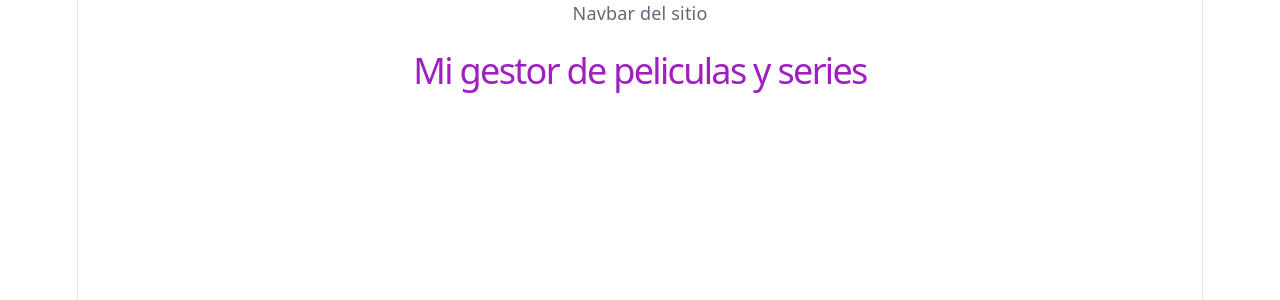
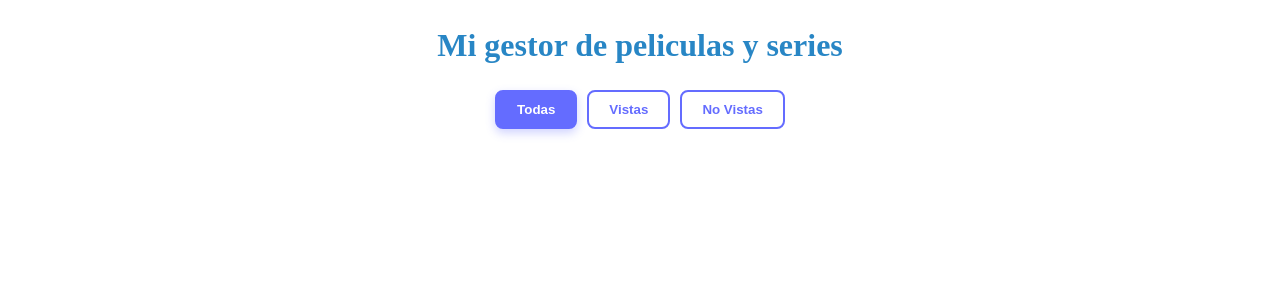
Before and after one commit to Mateol20/PWA2026, a React (Vite) app in the folder TP1/: page / in a window 1280 px wide. Shown: the top 300 px of the page. Built offline with nearby package versions, Linux system fonts and the light colour scheme.

Commit message:
botones del header

```diff
--- a/TP1/src/App.jsx
+++ b/TP1/src/App.jsx
@@ -6,7 +6,7 @@ import Home from "./pages/Home/Home.jsx";
 function App() {
   return (
     <div className="App">
-      <nav>Navbar del sitio</nav>
+      <nav></nav>
 
       <Home />
     </div>
--- /dev/null
+++ b/TP1/src/Components/Filtro/Filtro.css
@@ -0,0 +1,27 @@
+.grupo-botones {
+  display: flex;
+  gap: 10px;
+  justify-content: center;
+  margin-bottom: 20px;
+}
+
+.btn-filtro {
+  padding: 10px 20px;
+  border: 2px solid #646cff;
+  background-color: transparent;
+  color: #646cff;
+  border-radius: 8px;
+  cursor: pointer;
+  font-weight: bold;
+  transition: all 0.3s ease;
+}
+
+.btn-filtro:hover {
+  background-color: #f0f0ff;
+}
+
+.btn-filtro.activo {
+  background-color: #646cff;
+  color: white;
+  box-shadow: 0 4px 10px rgba(100, 108, 255, 0.3);
+}
--- /dev/null
+++ b/TP1/src/Components/Filtro/Filtro.jsx
@@ -0,0 +1,37 @@
+// src/components/Filtros.jsx
+import "./Filtro.css";
+
+const Filtro = ({ filtroActual, setFiltroActual }) => {
+  return (
+    <div className="grupo-botones">
+      <button
+        className={
+          filtroActual === "todas" ? "btn-filtro activo" : "btn-filtro"
+        }
+        onClick={() => setFiltroActual("todas")}
+      >
+        Todas
+      </button>
+
+      <button
+        className={
+          filtroActual === "vistas" ? "btn-filtro activo" : "btn-filtro"
+        }
+        onClick={() => setFiltroActual("vistas")}
+      >
+        Vistas
+      </button>
+
+      <button
+        className={
+          filtroActual === "pendientes" ? "btn-filtro activo" : "btn-filtro"
+        }
+        onClick={() => setFiltroActual("pendientes")}
+      >
+        No Vistas
+      </button>
+    </div>
+  );
+};
+
+export default Filtro;
--- a/TP1/src/Components/Titulo/Titulo.css
+++ b/TP1/src/Components/Titulo/Titulo.css
@@ -1,5 +1,5 @@
 .titulo-principal {
-  color: #a01fc0;
+  color: #2886c5;
   font-size: 2rem;
   text-align: center;
 }
--- a/TP1/src/index.css
+++ b/TP1/src/index.css
@@ -1,4 +1,4 @@
-:root {
+/* :root {
   --text: #6b6375;
   --text-h: #08060d;
   --bg: #fff;
@@ -108,4 +108,4 @@ code {
   line-height: 135%;
   padding: 4px 8px;
   background: var(--code-bg);
-}
+} */
--- a/TP1/src/pages/Home/Home.jsx
+++ b/TP1/src/pages/Home/Home.jsx
@@ -1,9 +1,12 @@
 import Titulo from "../../Components/Titulo/Titulo.jsx";
-
+import Filtro from "../../Components/Filtro/Filtro.jsx";
+import { useState } from "react";
 const Home = () => {
+  const [filtro, setFiltro] = useState("todas");
   return (
     <section>
       <Titulo texto="Mi gestor de peliculas y series" />
+      <Filtro filtroActual={filtro} setFiltroActual={setFiltro} />
     </section>
   );
 };
```
